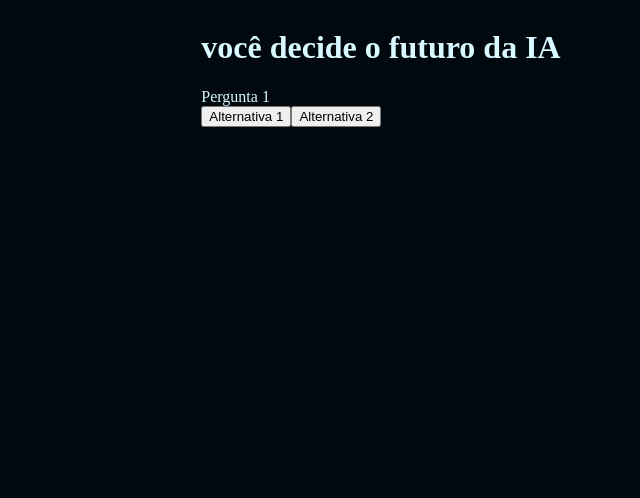
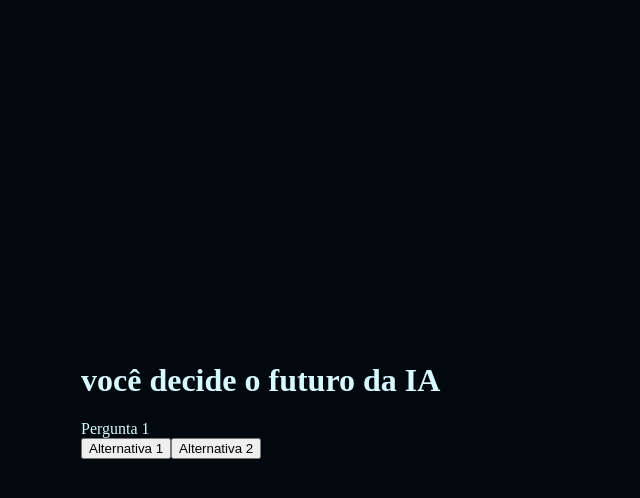
Before and after one commit to lorenaserbai20/missao-ia-lore-3B, a plain HTML site: page index.html in a window 1280 px wide. Shown: the whole page, without its empty margins (259-899 px from the left). Drawn offline with Linux system fonts and the light colour scheme.

Commit message:
caixapricipal

```diff
--- a/style.css
+++ b/style.css
@@ -11,5 +11,11 @@ body{
     display: flex;
     justify-content: center;
     align-items: center;
+    min-height: 100vh;
+}
+.caixa-principal{
+    background-color: var(--cor-fundo);
+    width: 90%;
+    max-width: 600px;
 
 }
```
